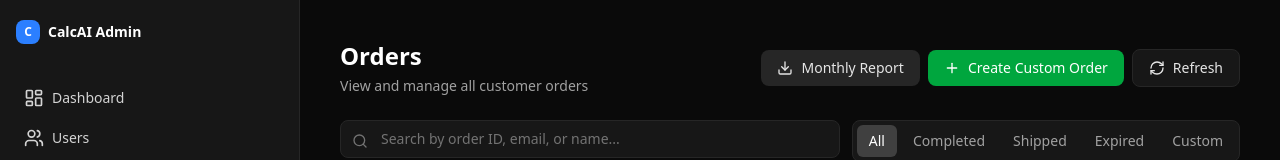
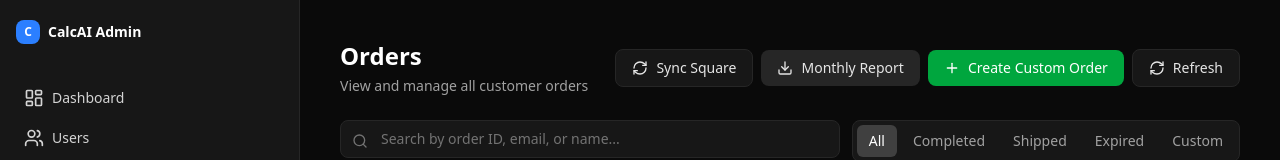
Before and after one commit to ceeazer1/calcai-management-dashboard, a Next.js app: page /orders in a window 1280 px wide. Shown: the top 160 px of the page. Built offline with nearby package versions, Linux system fonts and the light colour scheme.

Commit message:
fix(square): improve payment ID discovery for refunds and add sync button

```diff
--- a/src/app/api/orders/square/import/route.ts
+++ b/src/app/api/orders/square/import/route.ts
@@ -91,7 +91,7 @@ export async function POST() {
                 else if (order.state === 'CANCELED') status = 'expired';
                 else if (order.state === 'DRAFT') status = 'pending';
 
-                return {
+                const result = {
                     id: order.id || '',
                     type: 'square' as const,
                     created: order.createdAt ? Math.floor(new Date(order.createdAt).getTime() / 1000) : 0,
@@ -99,7 +99,7 @@ export async function POST() {
                     currency: order.totalMoney?.currency?.toLowerCase() || 'usd',
                     status,
                     paymentStatus: order.state || 'unknown',
-                    paymentId: order.tenders?.[0]?.paymentId || undefined,
+                    paymentId: order.tenders?.[0]?.paymentId || order.tenders?.[0]?.payment_id || order.tenders?.[0]?.id || undefined,
                     customerEmail,
                     customerName,
                     shippingAddress,
@@ -107,6 +107,8 @@ export async function POST() {
                     receiptUrl: order.receiptUrl,
                     notes: order.note,
                 };
+
+                return result;
             })
         );
 
--- a/src/app/orders/page.tsx
+++ b/src/app/orders/page.tsx
@@ -113,6 +113,19 @@ export default function OrdersPage() {
       setOrders(data.orders || []);
     } catch (e) {
       setError(e instanceof Error ? e.message : "Unknown error");
+    } finally {
+      setLoading(false);
+    }
+  };
+
+  const syncSquareOrders = async () => {
+    setLoading(true);
+    try {
+      const r = await fetch("/api/orders/square/import", { method: "POST" });
+      if (!r.ok) throw new Error("Failed to sync Square orders");
+      await fetchOrders();
+    } catch (e) {
+      alert("Failed to sync Square orders");
     } finally {
       setLoading(false);
     }
@@ -438,6 +451,14 @@ export default function OrdersPage() {
           </p>
         </div>
         <div className="flex items-center gap-2">
+          <button
+            onClick={syncSquareOrders}
+            disabled={loading}
+            className="inline-flex items-center gap-2 px-4 py-2 bg-neutral-900 border border-neutral-800 rounded-lg hover:bg-neutral-800 transition-colors text-sm text-neutral-200 disabled:opacity-50"
+          >
+            <RefreshCw className={`h-4 w-4 ${loading ? "animate-spin" : ""}`} />
+            Sync Square
+          </button>
           <button
             onClick={() => setShowMonthlyReportModal(true)}
             className="inline-flex items-center gap-2 px-4 py-2 bg-neutral-800 hover:bg-neutral-700 rounded-lg text-sm text-neutral-200 transition-colors"
```
